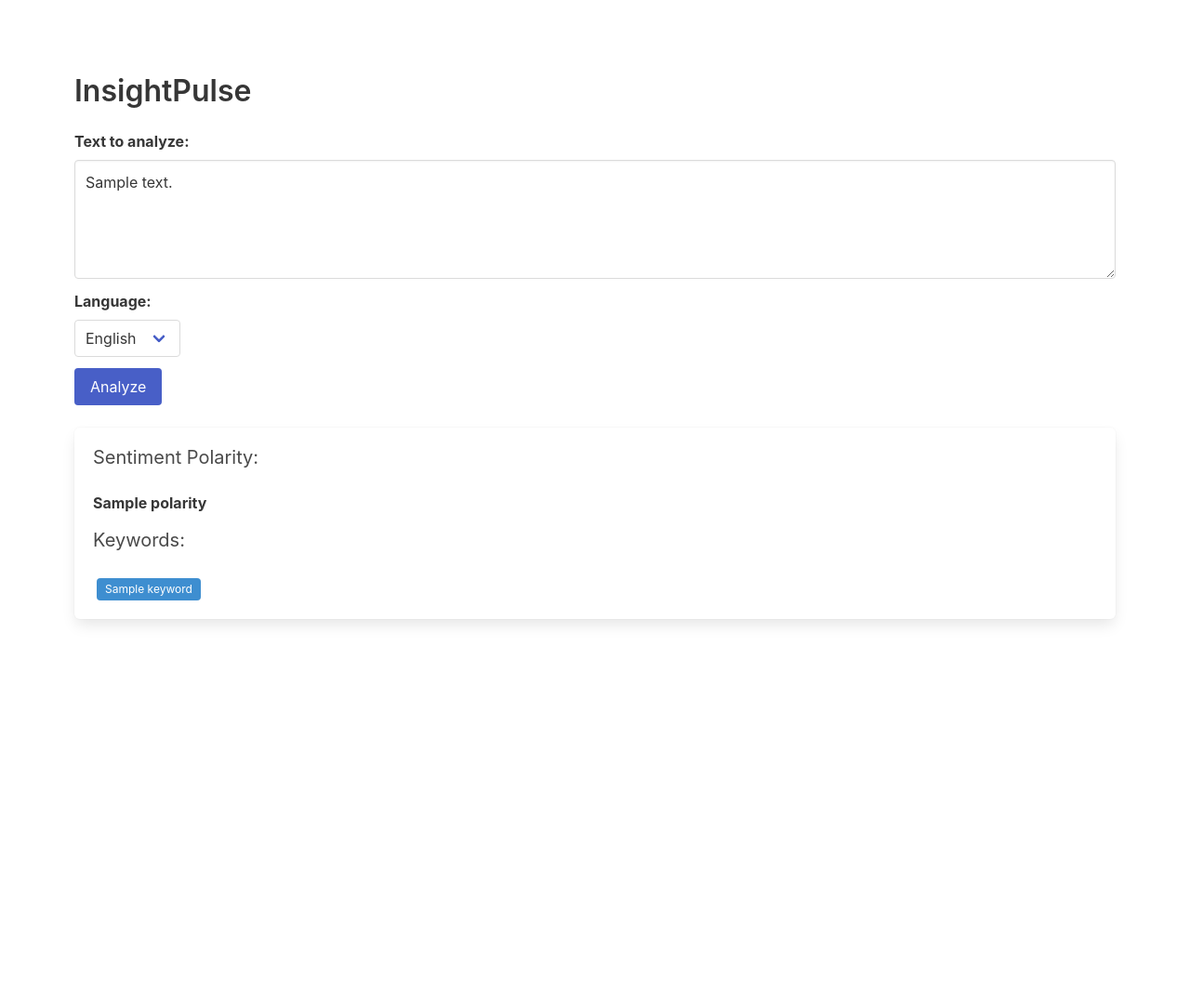
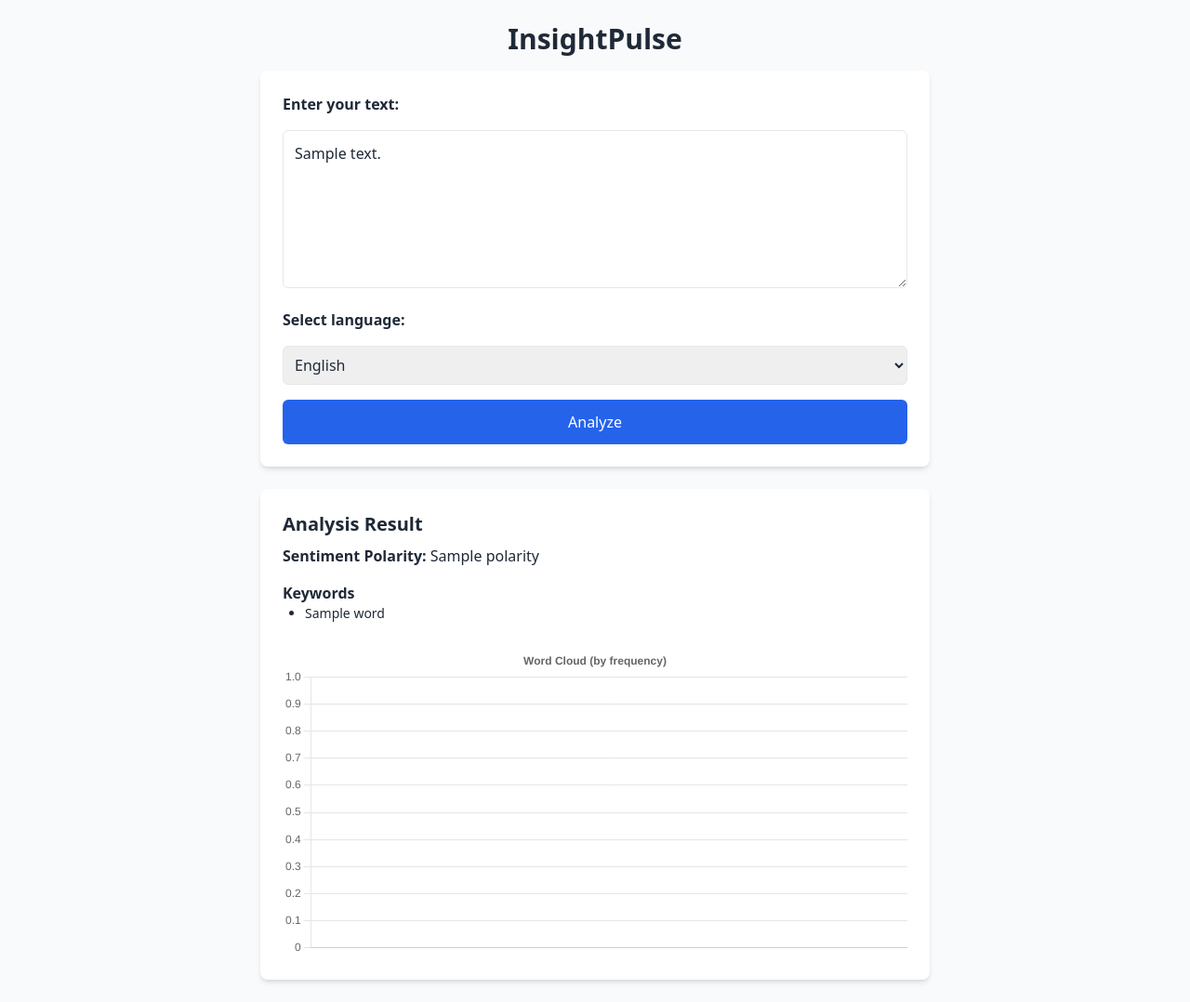
Before and after one commit to Kiromentor/InsightPulse, a Flask app: template templates/index.html in a window 1280 px wide. Shown: the whole page at 93% size. Before the commit the page ends 672 px from the top, so only its background shows below. Run offline with Flask 3, Linux system fonts and the light colour scheme; the template is opened without the code that fills it: most values are stand-ins (such as "Sample title", 1, 10 or a date in 2020); some libraries are stand-ins or nearby versions.

Commit message:
Fix para deploy en Render 2000

```diff
--- a/app.py
+++ b/app.py
@@ -1,5 +1,6 @@
+# app.py
 from flask import Flask, render_template, request
-from analyzer import analyze_text
+from analysis.analyzer import analyze_text
 
 app = Flask(__name__)
 
@@ -7,12 +8,17 @@
 def index():
     result = None
     text = ""
-    language = "en"
+    selected_lang = "en"  # Valor por defecto
     if request.method == "POST":
-        text = request.form["text"]
-        language = request.form["language"]
-        result = analyze_text(text, language)
-    return render_template("index.html", result=result, text=text, language=language)
+        text = request.form.get("text", "").strip()
+        selected_lang = request.form.get("lang", "en")
+
+        if not text:
+            return "Missing text input", 400
+
+        result = analyze_text(text, lang=selected_lang)
+
+    return render_template("index.html", result=result, text=text, selected_lang=selected_lang)
 
 # Solo para local, pero innecesario para Render
 # if __name__ == "__main__":
--- a/templates/index.html
+++ b/templates/index.html
@@ -2,65 +2,76 @@
 <html lang="en">
 <head>
     <meta charset="UTF-8">
-  <title>InsightPulse</title>
-  <link rel="stylesheet" href="https://cdn.jsdelivr.net/npm/bulma@0.9.4/css/bulma.min.css">
-  <style>
-    body {
-      padding: 2rem;
-    }
-    .tag {
-      margin: 4px;
-      font-size: 1rem;
-    }
-  </style>
+    <title>InsightPulse - Text Analyzer</title>
+    <script src="https://cdn.jsdelivr.net/npm/chart.js"></script>
+    <script src="https://cdn.tailwindcss.com"></script>
 </head>
-<body>
-  <section class="section">
-    <div class="container">
-      <h1 class="title">InsightPulse</h1>
-      <form method="POST">
-        <div class="field">
-          <label class="label">Text to analyze:</label>
-          <div class="control">
-            <textarea class="textarea" name="text" placeholder="Paste or write your text here..." required>{{ text }}</textarea>
-          </div>
-        </div>
-        <div class="field">
-          <label class="label">Language:</label>
-          <div class="control">
-            <div class="select">
-              <select name="language">
-                <option value="en" {% if language == "en" %}selected{% endif %}>English</option>
-                <option value="es" {% if language == "es" %}selected{% endif %}>Spanish</option>
+<body class="bg-gray-50 text-gray-800 min-h-screen">
+    <div class="max-w-3xl mx-auto p-6">
+        <h1 class="text-3xl font-bold mb-4 text-center">InsightPulse</h1>
+        <form method="POST" class="bg-white p-6 rounded-lg shadow-md space-y-4">
+            <label for="text" class="block font-semibold">Enter your text:</label>
+            <textarea id="text" name="text" rows="6" class="w-full p-3 border rounded-md" placeholder="Type or paste text here...">{{ text }}</textarea>
+
+            <label for="lang" class="block font-semibold">Select language:</label>
+            <select name="lang" id="lang" class="w-full p-2 border rounded-md">
+                <option value="en" {% if selected_lang == 'en' %}selected{% endif %}>English</option>
+                <option value="es" {% if selected_lang == 'es' %}selected{% endif %}>Español</option>
             </select>
-            </div>
-          </div>
-        </div>
-        <div class="field">
-          <div class="control">
-            <button class="button is-link">Analyze</button>
-          </div>
-        </div>
+
+            <button type="submit" class="w-full bg-blue-600 text-white p-3 rounded-md hover:bg-blue-700 transition">Analyze</button>
         </form>
 
         {% if result %}
-        {% if result.error %}
-          <div class="notification is-danger mt-4">{{ result.error }}</div>
-        {% else %}
-          <div class="box mt-5">
-            <h2 class="subtitle">Sentiment Polarity:</h2>
-            <p><strong>{{ result.polarity }}</strong></p>
+        <div class="mt-6 bg-white p-6 rounded-lg shadow-md">
+            <h2 class="text-xl font-semibold mb-2">Analysis Result</h2>
+            <p><strong>Sentiment Polarity:</strong> {{ result.polarity }}</p>
 
-            <h2 class="subtitle mt-4">Keywords:</h2>
-            <div class="tags">
-              {% for keyword in result.keywords %}
-                <span class="tag is-info">{{ keyword }}</span>
+            <h3 class="mt-4 font-semibold">Keywords</h3>
+            <ul class="list-disc pl-6 text-sm">
+                {% for word in result.keywords %}
+                <li>{{ word }}</li>
                 {% endfor %}
-            </div>
+            </ul>
+
+            <canvas id="wordChart" class="mt-6"></canvas>
         </div>
         {% endif %}
+    </div>
+
+    {% if result %}
+    <script>
+        const ctx = document.getElementById('wordChart').getContext('2d');
+        const words = {{ result.keywords|tojson }};
+        const data = {
+            labels: words,
+            datasets: [{
+                label: 'Keyword Frequency',
+                data: words.map(w => 1), // All 1's as placeholders
+                backgroundColor: 'rgba(59, 130, 246, 0.6)'
+            }]
+        };
+
+        new Chart(ctx, {
+            type: 'bar',
+            data: data,
+            options: {
+                responsive: true,
+                plugins: {
+                    legend: { display: false },
+                    title: {
+                        display: true,
+                        text: 'Word Cloud (by frequency)'
+                    }
+                },
+                scales: {
+                    x: {
+                        ticks: { autoSkip: false, maxRotation: 90, minRotation: 45 }
+                    }
+                }
+            }
+        });
+    </script>
     {% endif %}
-    </div>
-  </section>
 </body>
 </html>
```
Also changed, not shown: analyzer.py (+22 -20 lines). Lines whose indentation alone changed are shown as unchanged.
